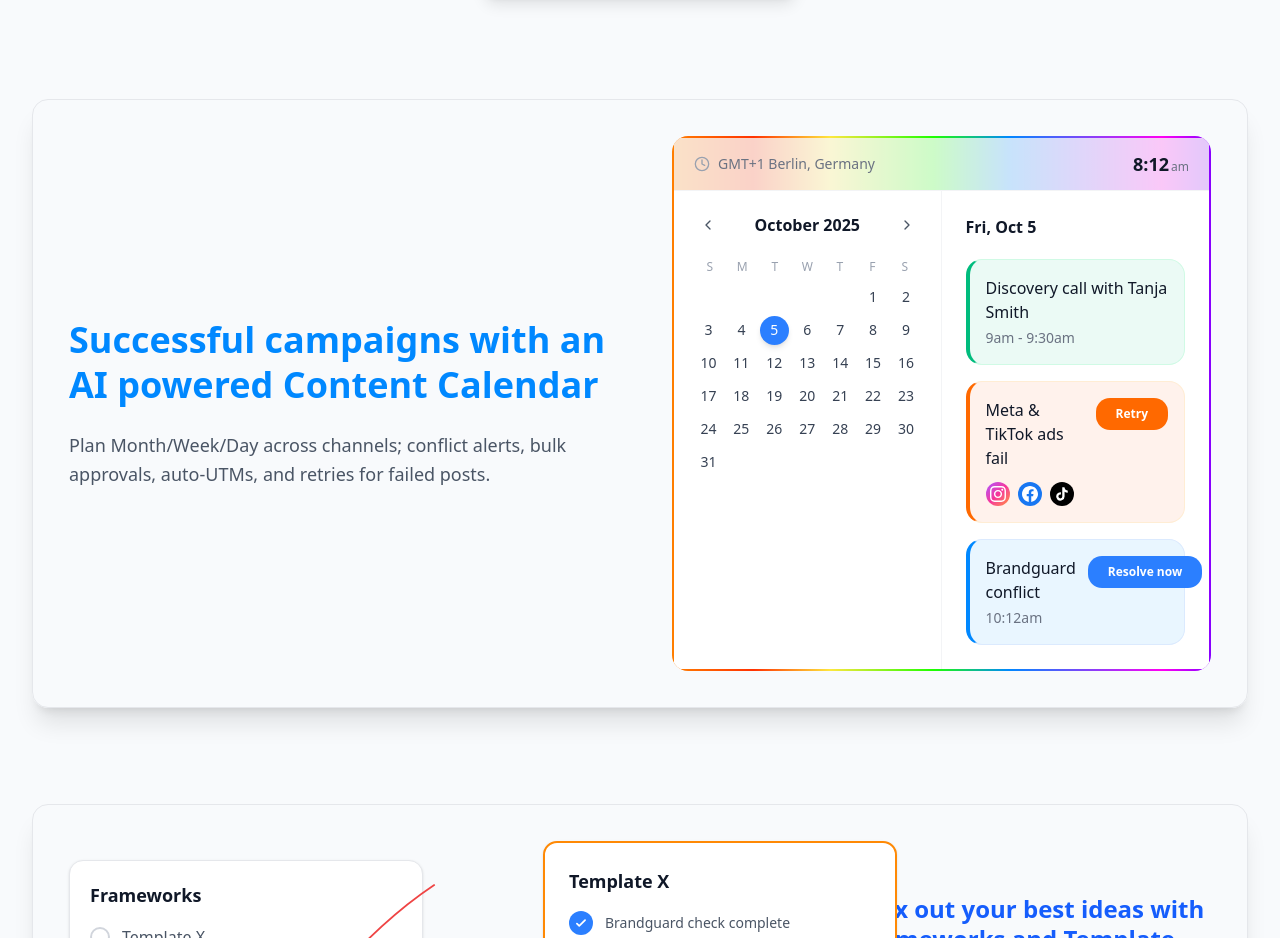
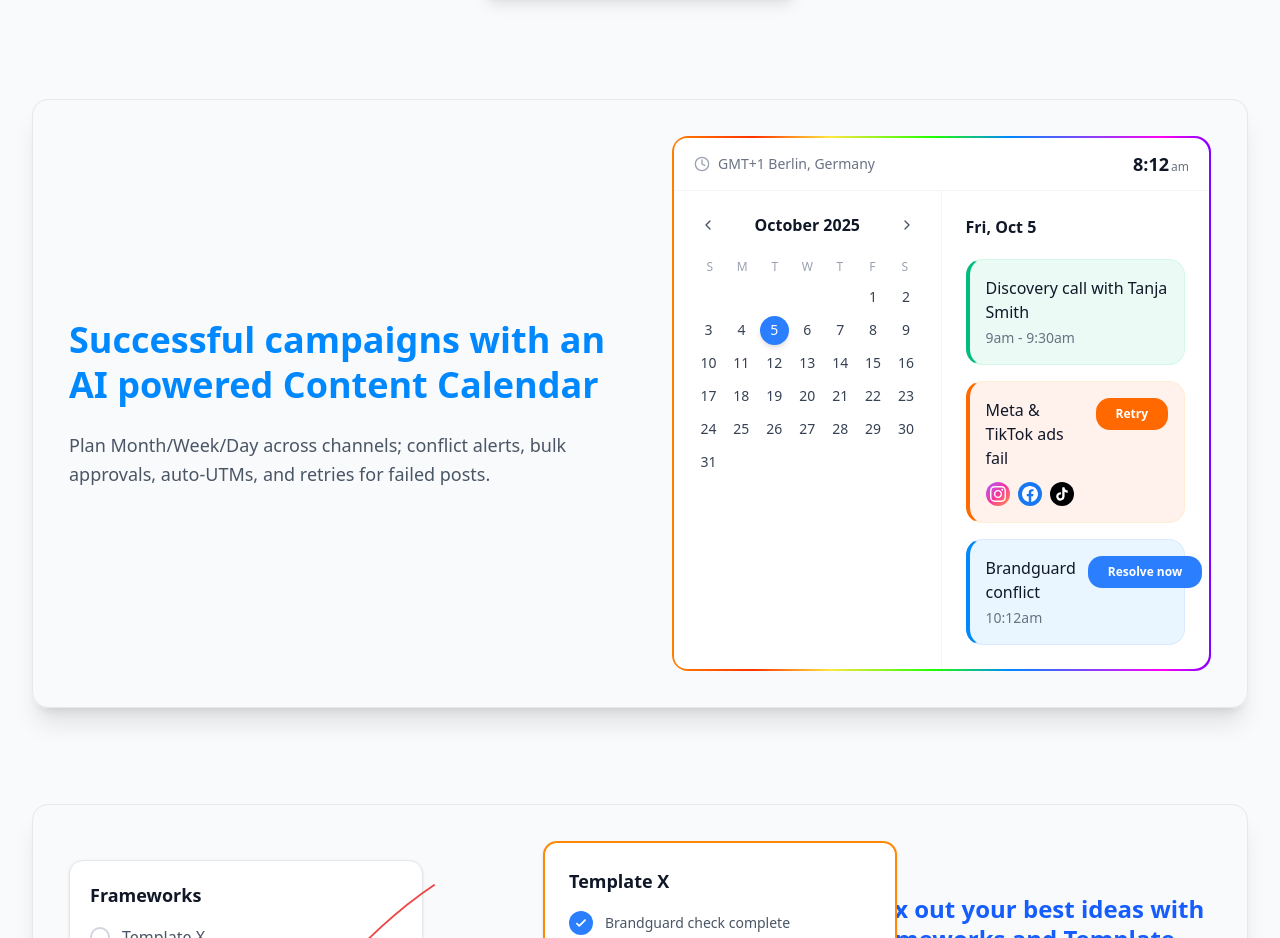
Before and after one commit to chykesure/Grandeur, a Next.js app: page / in a window 1280 px wide. Shown: the part 1561-2499 px from the top of the page. Built offline with nearby package versions, Linux system fonts and the light colour scheme.

Commit message:
okay to go

```diff
--- a/src/components/features/CalendarWidget.tsx
+++ b/src/components/features/CalendarWidget.tsx
@@ -178,8 +178,8 @@ export default function CalenderWidget() {
                             }}
                         >
                             {/* Top Bar */}
-                            <div className="px-4 md:px-5 py-3 flex items-center justify-between border-b border-gray-100 bg-gray-50/80">
-                                <div className="flex items-center gap-2">
+                            <div className="px-4 md:px-5 py-3 flex items-center justify-between border-b border-gray-100 bg-gray-50/80 bg-white" style={{ borderTopLeftRadius: '13px', borderTopRightRadius: '15px' }}>
+                                <div className="flex items-center gap-2 ">
                                     <Clock className="w-4 h-4 text-gray-400" />
                                     <span className="text-sm text-gray-500">GMT+1 Berlin, Germany</span>
                                 </div>
@@ -189,7 +189,7 @@ export default function CalenderWidget() {
                             </div>
 
                             {/* Main Content - Stack on mobile, side-by-side on larger screens */}
-                            <div className="bg-white flex flex-col lg:flex-row">
+                            <div className="bg-white flex flex-col lg:flex-row" style={{ borderBottomLeftRadius: '13px', borderBottomRightRadius: '15px' }}>
 
                                 {/* Calendar Panel */}
                                 <div className="lg:w-1/2 p-5 border-b lg:border-b-0 lg:border-r border-gray-100">
--- a/src/components/hero/HeroSection.tsx
+++ b/src/components/hero/HeroSection.tsx
@@ -81,7 +81,7 @@ export default function HeroSection() {
                         className="w-full lg:col-span-7 space-y-6 md:space-y-8 lg:space-y-10 pt-16 sm:pt-20 md:pt-12 lg:pt-8"
                     >
                         <motion.div variants={fadeInUp}>
-                            <h1 className="text-[2.65rem] leading-[1.08] sm:text-5xl md:text-6xl lg:text-7xl xl:text-[5.5rem] font-bold tracking-tighter text-center sm:text-left">
+                            <h1 className="text-[2.65rem] leading-[1.08] sm:text-4xl md:text-5xl lg:text-6xl xl:text-[5.5rem] font-bold tracking-tighter text-center sm:text-left">
                                 {/* Mobile: Force pairs together | Desktop: Natural wrapping */}
                                 <span className="whitespace-nowrap sm:whitespace-normal inline">
                                     <span className="text-[#2346A6]">Your entire</span>{" "}
```
